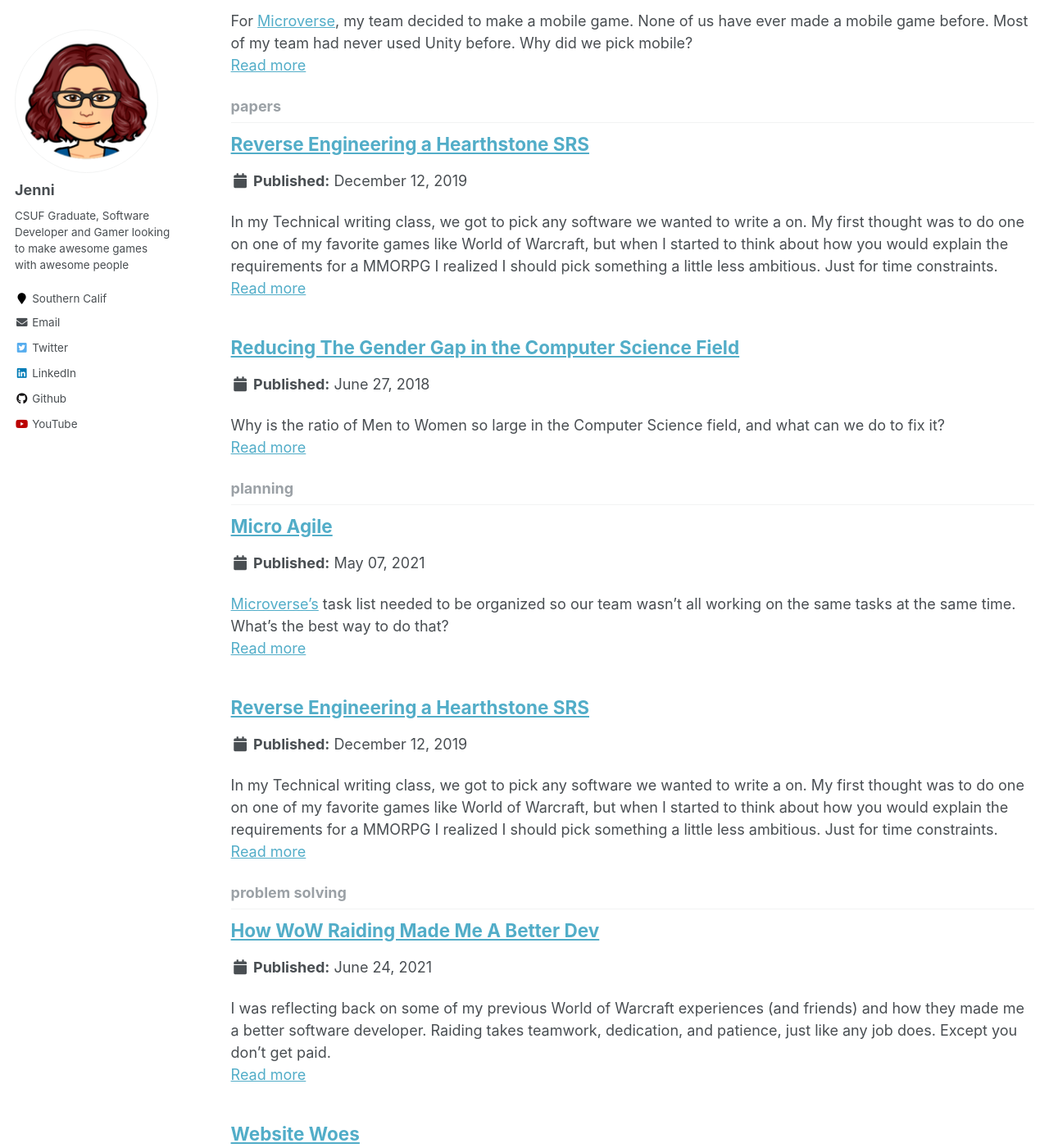
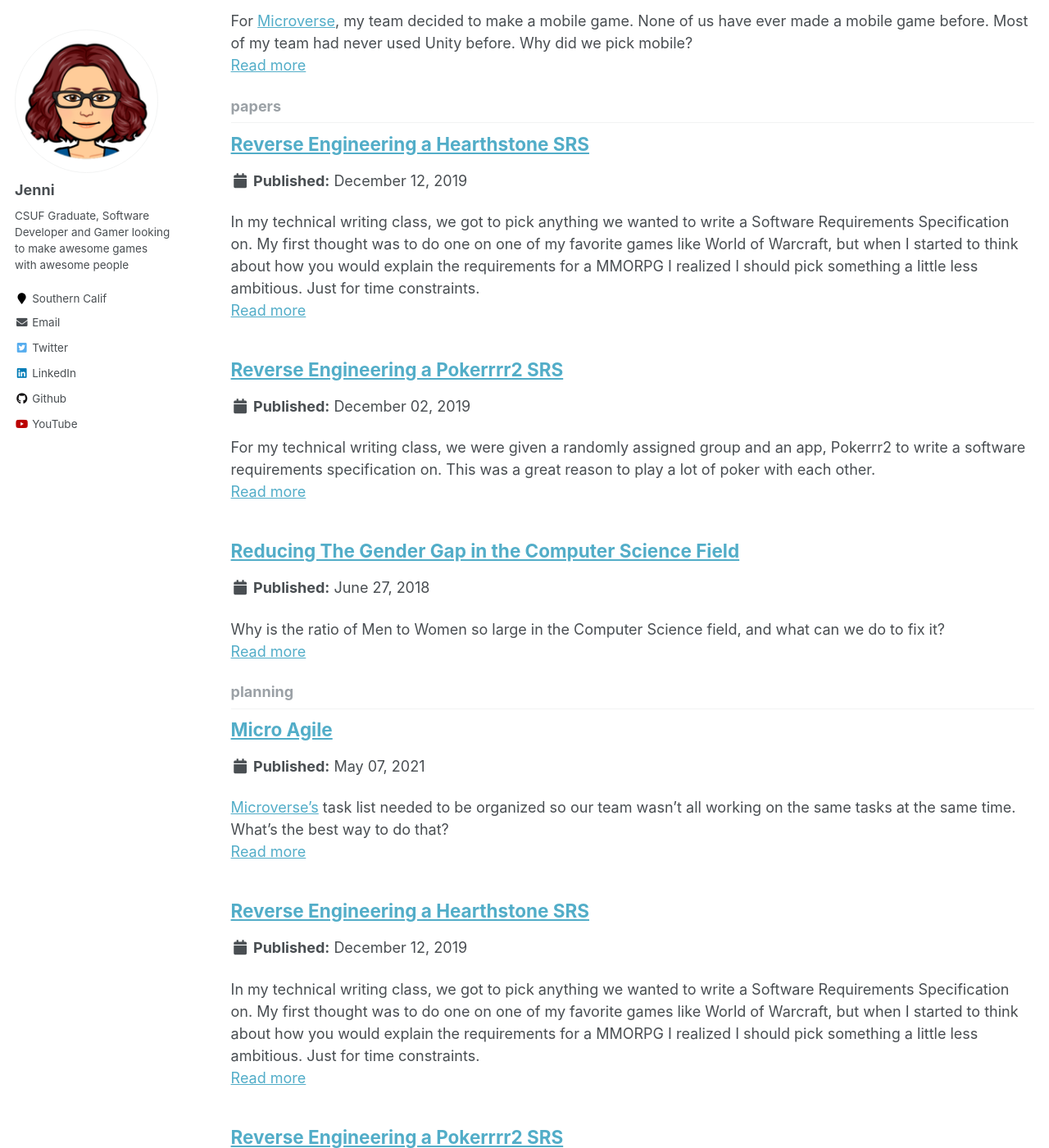
Before and after one commit to JenniTheDev/jennithedev.github.io, a Jekyll site: the page built from _pages/tag-archive.html, in a window 1280 px wide and 1400 px high, scrolled down 6301 px. Shown: the whole window at 82% size. Built offline with Jekyll 4.4.1, drawn with Linux system fonts in a browser that asks for light colours; some of the changed text lies outside the part shown.

Commit message:
New blog post, typo fix

```diff
--- /dev/null
+++ b/_posts/2019-12-02-srspokerrr.md
@@ -0,0 +1,23 @@
+---
+title: 'Reverse Engineering a Pokerrrr2 SRS'
+date: 2019-12-02
+permalink: /posts/2019/12/pokerrrrsrs/
+tags:
+  - papers
+  - srs
+  - planning
+  - technicalwriting
+
+---
+
+
+
+For my technical writing class, we were given a randomly assigned group and an app, Pokerrr2 to write a software requirements specification on. This was a great reason to play a lot of poker with each other.
+
+[Read it here - Pokerrrr2 Software Requirements Specification](jennithe.dev/files/SRS_Pokerrrr_Final_Draft.pdf)
+
+I had never written a technical paper with a group before. Neither had my group members. We decided we would approach it like we would any coding project. I found a SRS template from the IEEE that we figured we could modify as we needed. Then we each researched and wrote the sections that we were most interested in.
+
+When we put all our pieces together into a shared doc, we realized we had a problem. Quite a few of us had duplicate information in our sections. Some sections had no information at all. As a group we went through and edited out the duplicates, rearranged sections, and decided who would fill in what missing information.
+
+After we all wrote our parts, we edited for clarity again. We removed sections that we were unable to find information on. I did a final pass to make sure the formatting was consistent through the entire SRS. Our SRS was voted as the best in the class, so our process worked well.
--- a/_posts/2019-12-12-srshearthstone.md
+++ b/_posts/2019-12-12-srshearthstone.md
@@ -6,10 +6,11 @@ tags:
   - papers
   - srs
   - planning
+  - technicalwriting
 
 ---
 
-In my Technical writing class, we got to pick any software we wanted to write a on. My first thought was to do one on one of my favorite games like World of Warcraft, but when I started to think about how you would explain the requirements for a MMORPG I realized I should pick something a little less ambitious. Just for time constraints.
+In my technical writing class, we got to pick anything we wanted to write a Software Requirements Specification on. My first thought was to do one on one of my favorite games like World of Warcraft, but when I started to think about how you would explain the requirements for a MMORPG I realized I should pick something a little less ambitious. Just for time constraints.
 
 So I picked [Hearthstone](https://jennithe.dev/files/Hearthstone_SRS.pdf). It's (somewhat) simple to learn, turn base card game. I've played a few times and have hosted a lot of Hearthside gatherings, so I am familiar with the way the game works. Next came hunting down the more technical details of how the game was made. I did this by doing a little bit of detective work with my best friend Google.
 
```
